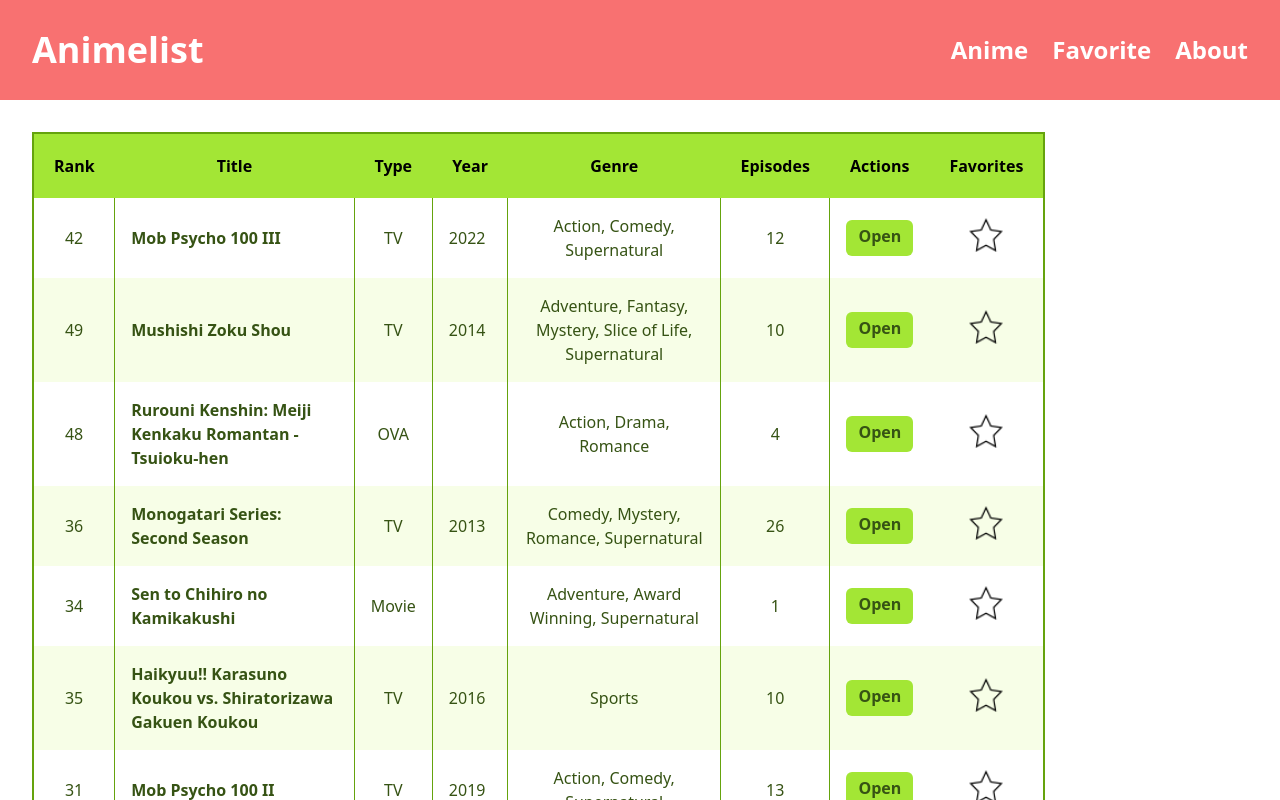
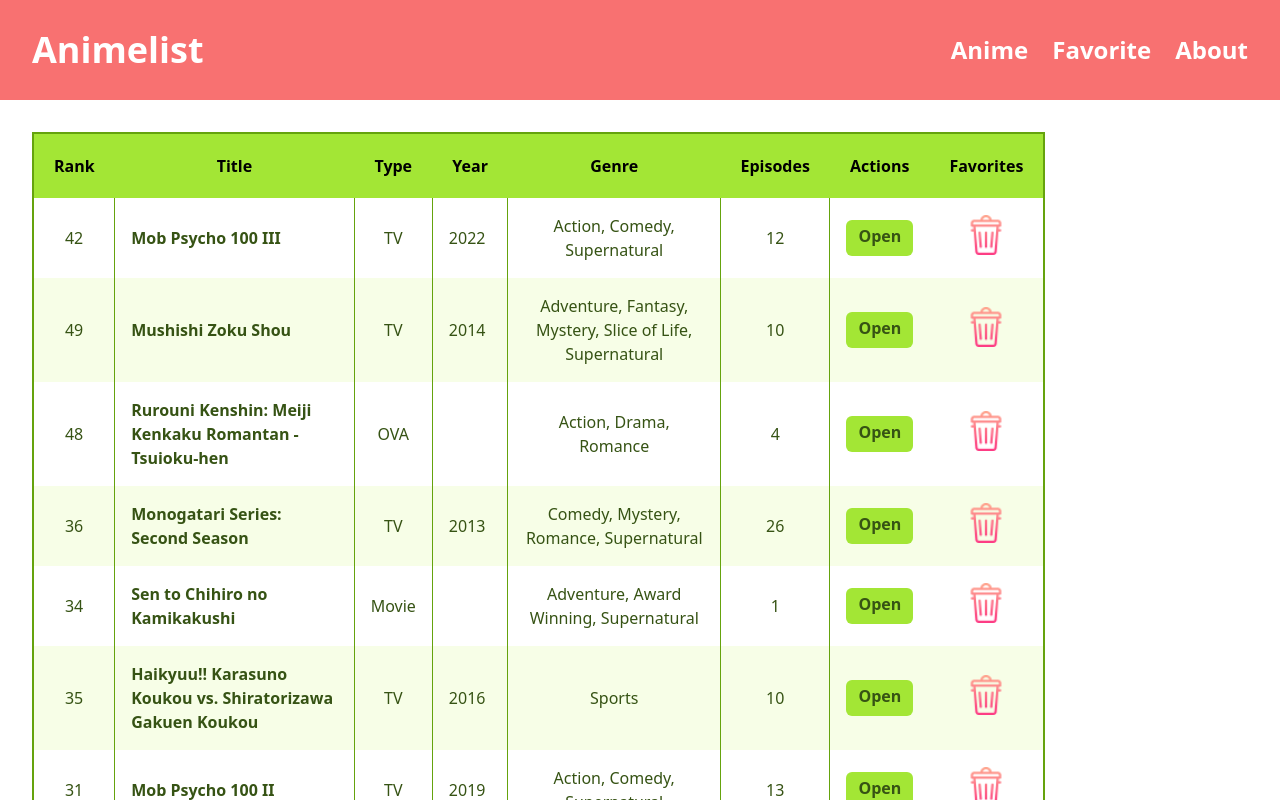
Before and after one commit to NataliyaChe/animelist_react_ts, a React (Create React App) app: page /favorite in a window 1280 px wide. Shown: the top 800 px of the page. Built offline with nearby package versions, Linux system fonts and the light colour scheme; data requests are answered from the project's data file.

Commit message:
location added

```diff
--- a/src/components/AnimeTable.tsx
+++ /dev/null
@@ -1,59 +0,0 @@
-import { IAnimeCard } from '../interfaces/animeInterfaces';
-import TableRow from './TableRow';
-import { useLocation } from 'react-router-dom';
-
-interface AnimeTableProps {
-  animes: IAnimeCard[]
-  isMain: boolean
-  deleteFromFavorite?: any
-  updateFavorites?: any
-}
-
-function AnimeTable ({animes, isMain, deleteFromFavorite, updateFavorites}: AnimeTableProps) {
-    const location = useLocation();
-    console.log('location table', location);
-
-    return (
-        <table className='w-10/12 border-collapse border-solid border-2  border-lime-600'>
-            <thead>
-                <tr className='bg-lime-400'>
-                    <th className='p-5'>
-                        Rank
-                    </th>
-                    <th className='p-5'>
-                        Title
-                    </th>
-                    <th className='p-5'>
-                        Type
-                    </th>
-                    <th className='p-5'>
-                        Year
-                    </th>
-                    <th className='p-5'>
-                        Genre
-                    </th>
-                    <th className='p-5'>
-                        Episodes
-                    </th>
-                    <th className='p-5'>
-                        Actions
-                    </th>
-                    <th className='p-5'>
-                        Favorites
-                    </th>
-                </tr>
-            </thead>
-            <tbody>
-                {animes.map(anime =>
-                    <TableRow anime={anime} key={anime.mal_id}
-                    isMain={isMain}
-                    deleteFromFavorite={deleteFromFavorite}
-                    updateFavorites={updateFavorites}
-                    />
-                )}
-            </tbody>
-        </table>
-    )
-  }
-
-  export default AnimeTable;
--- a/src/components/Animelist.tsx
+++ b/src/components/Animelist.tsx
@@ -1,5 +1,5 @@
 import { IAnimeCard } from '../interfaces/animeInterfaces';
-import AnimeCard from './TableRow';
+import AnimeCard from './Table/TableRow';
 
 interface AnimelistProps {
   animes: IAnimeCard[]
--- /dev/null
+++ b/src/components/Table/AnimeTable.tsx
@@ -0,0 +1,42 @@
+import { IAnimeCard } from '../../interfaces/animeInterfaces';
+import TableRow from './TableRow';
+import TableHead from './TableHead';
+import { useLocation } from 'react-router-dom';
+
+interface AnimeTableProps {
+  animes: IAnimeCard[]
+  isMain: boolean
+  deleteFromFavorite?: any
+  updateFavorites?: any
+}
+
+function AnimeTable ({animes, isMain, deleteFromFavorite, updateFavorites}: AnimeTableProps) {
+    const location = useLocation();
+    console.log('location table', location);
+
+const action = () => {
+    if(location.pathname === "/favorite") {
+        deleteFromFavorite()
+    } else {
+        updateFavorites()
+    }
+}
+
+    return (
+        <table className='w-10/12 border-collapse border-solid border-2  border-lime-600'>
+            <thead>
+                <TableHead />
+            </thead>
+            <tbody>
+                {animes.map(anime =>
+                    <TableRow anime={anime} key={anime.mal_id}
+                    isMain={isMain}
+                    action={action}
+                    />
+                )}
+            </tbody>
+        </table>
+    )
+  }
+
+  export default AnimeTable;
--- /dev/null
+++ b/src/components/Table/TableHead.tsx
@@ -0,0 +1,36 @@
+
+function TableHead () {
+
+    return (
+        <>
+            <tr className='bg-lime-400'>
+                    <th className='p-5'>
+                        Rank
+                    </th>
+                    <th className='p-5'>
+                        Title
+                    </th>
+                    <th className='p-5'>
+                        Type
+                    </th>
+                    <th className='p-5'>
+                        Year
+                    </th>
+                    <th className='p-5'>
+                        Genre
+                    </th>
+                    <th className='p-5'>
+                        Episodes
+                    </th>
+                    <th className='p-5'>
+                        Actions
+                    </th>
+                    <th className='p-5'>
+                        Favorites
+                    </th>
+                </tr>
+        </>
+    )
+  }
+
+  export default TableHead;
--- a/src/components/TableRow.tsx
+++ b/src/components/Table/TableRow.tsx
@@ -1,16 +1,15 @@
-import { useState } from 'react';
-import { IAnimeCard, IGenre } from '../interfaces/animeInterfaces';
+
+import { IAnimeCard, IGenre } from '../../interfaces/animeInterfaces';
 import {useNavigate, useLocation } from 'react-router-dom';
-import { useApi } from '../hooks/useApi';
+import { useApi } from '../../hooks/useApi';
 
 interface TableRowProps {
   anime: IAnimeCard
   isMain: boolean
-  deleteFromFavorite?: any
-  updateFavorites?: any
+  action?: any
 }
 
-function TableRow({anime, isMain, deleteFromFavorite}: TableRowProps) {
+function TableRow({anime, isMain, action}: TableRowProps) {
   const genres = anime.genres.map(genre => genre.name).join(', ');
   let navigate = useNavigate();
   const { addToFavorites } = useApi();
@@ -18,23 +17,23 @@
   console.log('location', location);
 
 
-  const updateFavorites = (event: React.MouseEvent) => {
-    if(isMain) {
-      const favoriteAnime: IAnimeCard  = {
-        "id": anime.mal_id,
-        "mal_id": anime.mal_id,
-        "title": anime.title,
-        "genres": anime.genres,
-        "type": anime.type,
-        "year": anime.year,
-        "episodes": anime.episodes,
-        "images": anime.images,
-        "rank": anime.rank,
-        "synopsis": anime.synopsis
-      }
-      addToFavorites(favoriteAnime);
-    }
-}
+  // const updateFavorites = (event: React.MouseEvent) => {
+  //   if(isMain) {
+  //     const favoriteAnime: IAnimeCard  = {
+  //       "id": anime.mal_id,
+  //       "mal_id": anime.mal_id,
+  //       "title": anime.title,
+  //       "genres": anime.genres,
+  //       "type": anime.type,
+  //       "year": anime.year,
+  //       "episodes": anime.episodes,
+  //       "images": anime.images,
+  //       "rank": anime.rank,
+  //       "synopsis": anime.synopsis
+  //     }
+  //     addToFavorites(favoriteAnime);
+  //   }
+  // }
 
   return (
     <tr key={anime.mal_id}
@@ -74,7 +73,7 @@
           <button
               className={ isMain ? "bg-notfavorite bg-no-repeat w-10 h-10 bg-contain rounded-md font-semibold" : "bg-isfavorite bg-no-repeat w-10 h-10 bg-contain rounded-md font-semibold" }
               data-id={anime.id}
-              onClick={isMain ? updateFavorites : deleteFromFavorite}>
+              onClick={action}>
           </button>
         </td>
     </tr>
--- a/src/pages/Favorite.tsx
+++ b/src/pages/Favorite.tsx
@@ -2,7 +2,7 @@
 import { IAnimeCard } from '../interfaces/animeInterfaces';
 import Pagination from '../components/Pagination';
 import {IPaginationEvent} from '../interfaces/eventInterfases';
-import AnimeTable from '../components/AnimeTable';
+import AnimeTable from '../components/Table/AnimeTable';
 import { IDeleteFavoriteEvent } from '../interfaces/eventInterfases';
 import { useApi } from '../hooks/useApi';
 
--- a/src/pages/Main.tsx
+++ b/src/pages/Main.tsx
@@ -2,10 +2,11 @@
 import { IAnimeCard } from '../interfaces/animeInterfaces';
 import Pagination from '../components/Pagination';
 import {IPaginationEvent} from '../interfaces/eventInterfases';
-import AnimeTable from '../components/AnimeTable';
+import AnimeTable from '../components/Table/AnimeTable';
 import GenreList from '../components/GenreList';
 import { IGenre } from '../interfaces/animeInterfaces';
 import { useApi } from '../hooks/useApi';
+import { IDeleteFavoriteEvent } from '../interfaces/eventInterfases';
 
 export function Main() {
   const [animes, setAnimes] = useState<IAnimeCard[]>([]);
@@ -38,10 +39,17 @@
     fetchGenres()
   }, [])
 
+  const updateFavorites = (event: IDeleteFavoriteEvent) => {
+    // const animeId = +event.target.dataset.id;
+    console.log('event updateFavorites', event);
+  }
+
   return (
     <div className='p-8'>
       <div className='flex justify-between gap-8'>
-        <AnimeTable animes={animes} isMain={isMain}/>
+        <AnimeTable animes={animes}
+          isMain={isMain}
+          updateFavorites={updateFavorites}/>
         <GenreList genres={genres}/>
       </div>
       <Pagination
--- a/tailwind.config.js
+++ b/tailwind.config.js
@@ -6,7 +6,7 @@
     extend: {
       backgroundImage: {
         'notfavorite': "url('../src/images/star2.png')",
-        'isfavorite': "url('../src/images/star1.png')",
+        'isfavorite': "url('../src/images/delete.png')",
         },
     },
   },
```
Also changed, not shown: src/images/delete.png (added), src/images/free-icon-bin-5375931.png (added).
